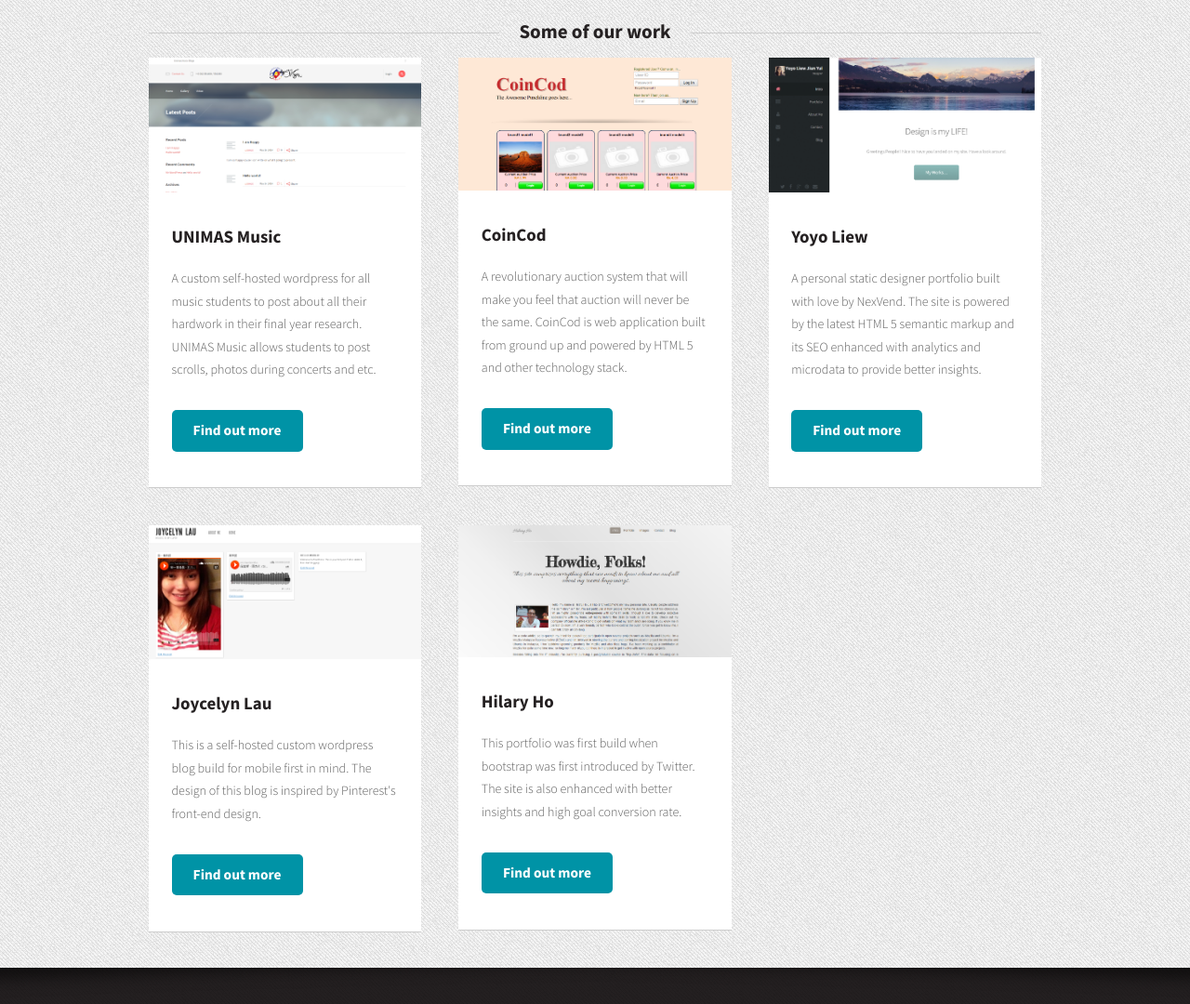
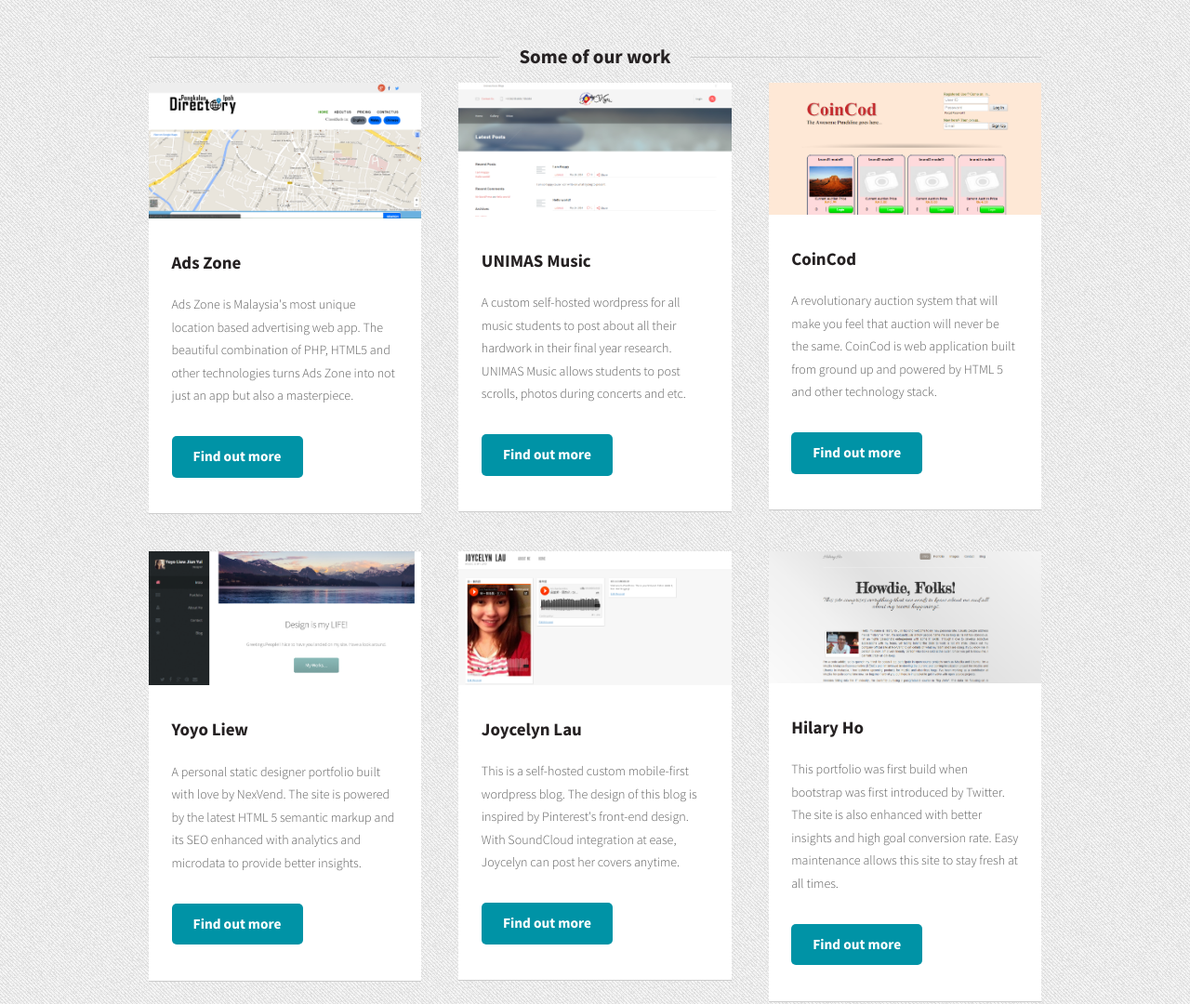
Before and after one commit to NexVend/new-nexvend, a plain HTML site: page index.html in a window 1280 px wide. Shown: the part 1720-2800 px from the top of the page at 93% size. Drawn offline with Linux system fonts and the light colour scheme.

Commit message:
new products, new description

```diff
--- a/index.html
+++ b/index.html
@@ -34,6 +34,7 @@
 
 		<!-- Links and scripts -->
 		<link href="http://fonts.googleapis.com/css?family=Source+Sans+Pro:300,400,700,900,300italic" rel="stylesheet" />
+		<link rel="stylesheet" href="http://fonts.googleapis.com/css?family=Squada+One" />
 		<script src="js/jquery.min.js"></script>
 		<script src="js/jquery.dropotron.min.js"></script>
 		<script src="js/config.js"></script>
@@ -56,7 +57,9 @@
 							<!-- Header -->
 								<section id="header">
 									<!-- Logo -->
-										<h1><a href="#">NexVend Sdn Bhd</a></h1>
+									<hgroup>
+										<h1>NexVend Sdn Bhd</h1>
+									</hgroup>
 									<!-- Nav -->
 										<nav id="nav">
 											<ul>
@@ -172,7 +175,23 @@
 											<div class="4u">
 												<section class="box">
 													<div>
-														<a href="http://www.unimasmusic.com/" class="image image-full"><img src="images/unimasmusic.png" alt="" /></a>
+														<a href="http://adszone.co/" class="image image-full"><img src="images/adszone.png" alt="adszone app" /></a>
+													</div>
+													<div>
+														<header>
+															<h3>Ads Zone</h3>
+														</header>
+														<p>Ads Zone is Malaysia's most unique location based advertising web app. The beautiful combination of PHP, HTML5 and other technologies turns Ads Zone into not just an app but also a masterpiece. </p>
+													</div>
+													<footer>
+														<a href="http://adszone.co/" class="button alt">Find out more</a>
+													</footer>
+												</section>
+											</div>
+											<div class="4u">
+												<section class="box">
+													<div>
+														<a href="http://www.unimasmusic.com/" class="image image-full"><img src="images/unimasmusic.png" alt="unimas music blog" /></a>
 													</div>
 													<div>
 														<header>
@@ -187,7 +206,7 @@
 											</div>
 											<div class="4u">
 												<section class="box">
-													<a href="http://coincod.com/" class="image image-full"><img src="images/coincod.png" alt="" /></a>
+													<a href="http://coincod.com/" class="image image-full"><img src="images/coincod.png" alt="coincod app" /></a>
 													<header>
 														<h3>CoinCod</h3>
 													</header>
@@ -197,9 +216,11 @@
 													</footer>
 												</section>
 											</div>
+										</div>
+										<div class="row">
 											<div class="4u">
 												<section class="box">
-													<a href="http://yoyoliew.com/" class="image image-full"><img src="images/yoyoliew.png" alt="" /></a>
+													<a href="http://yoyoliew.com/" class="image image-full"><img src="images/yoyoliew.png" alt="yoyo liew site" /></a>
 													<header>
 														<h3>Yoyo Liew</h3>
 													</header>
@@ -209,15 +230,13 @@
 													</footer>
 												</section>
 											</div>
-										</div>
-										<div class="row">
 											<div class="4u">
 												<section class="box">
-													<a href="http://joycelynlau.com/" class="image image-full"><img src="images/joycelynlau.png" alt="" /></a>
+													<a href="http://joycelynlau.com/" class="image image-full"><img src="images/joycelynlau.png" alt="joycelyn lau site" /></a>
 													<header>
 														<h3>Joycelyn Lau</h3>
 													</header>
-													<p>This is a self-hosted custom wordpress blog build for mobile first in mind. The design of this blog is inspired by Pinterest's front-end design. </p>
+													<p>This is a self-hosted custom mobile-first wordpress blog. The design of this blog is inspired by Pinterest's front-end design. With SoundCloud integration at ease, Joycelyn can post her covers anytime.</p>
 													<footer>
 														<a href="http://joycelynlau.com/" class="button alt">Find out more</a>
 													</footer>
@@ -225,11 +244,11 @@
 											</div>
 											<div class="4u">
 												<section class="box">
-													<a href="http://hilaryjhho.com/" class="image image-full"><img src="images/hilaryjhho.png" alt="" /></a>
+													<a href="http://hilaryjhho.com/" class="image image-full"><img src="images/hilaryjhho.png" alt="hilary ho site" /></a>
 													<header>
 														<h3>Hilary Ho</h3>
 													</header>
-													<p>This portfolio was first build when bootstrap was first introduced by Twitter. The site is also enhanced with better insights and high goal conversion rate.</p>
+													<p>This portfolio was first build when bootstrap was first introduced by Twitter. The site is also enhanced with better insights and high goal conversion rate. Easy maintenance allows this site to stay fresh at all times.</p>
 													<footer>
 														<a href="http://hilaryjhho.com/" class="button alt">Find out more</a>
 													</footer>
```
